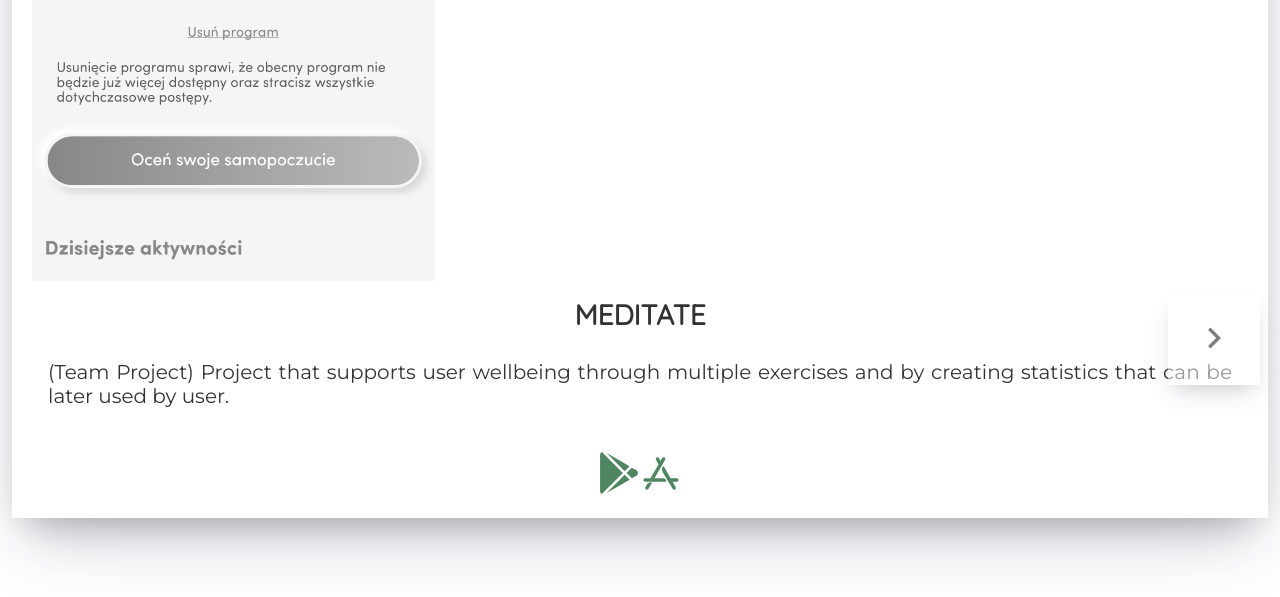
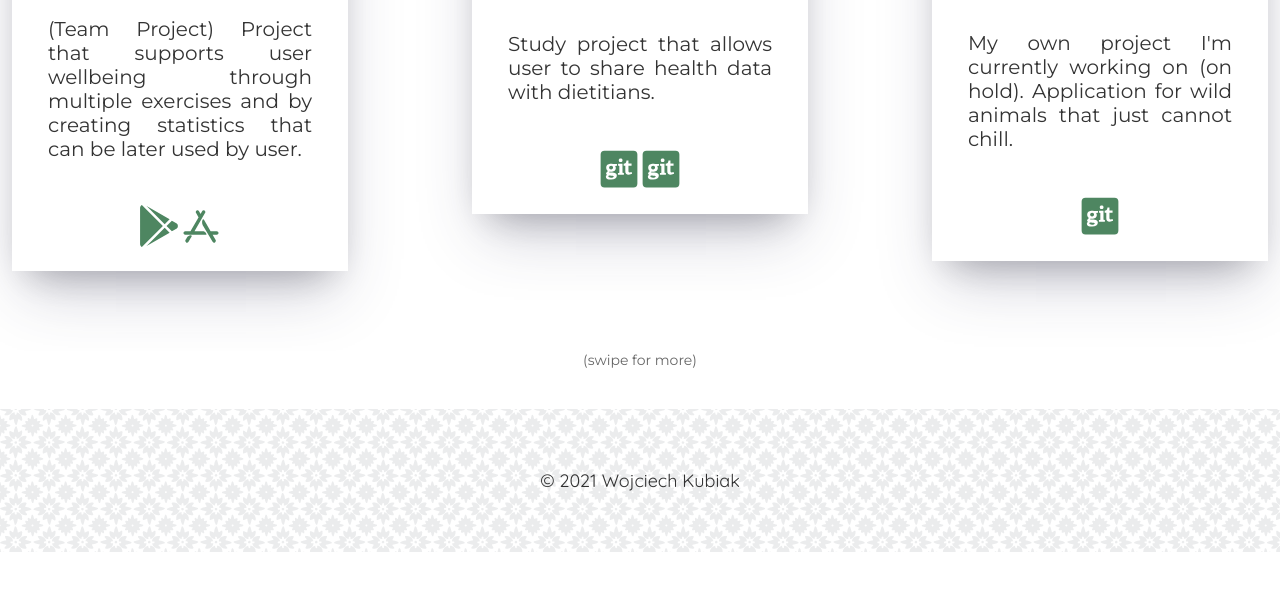
Before and after one commit to wojciechkubiak/www, a Next.js app: page /projects in a window 1280 px wide. Shown: the part 2071-2668 px from the top of the page. After the commit the page ends 2623 px from the top, so only its background shows below. Built offline with nearby package versions, Linux system fonts and the light colour scheme.

Commit message:
Boundary fix

```diff
--- a/containers/projects-container.jsx
+++ b/containers/projects-container.jsx
@@ -13,7 +13,7 @@
   const showNavigation =
     (props.isMobile && Object.keys(props.values).length > 3) ||
     (!props.isMobile && Object.keys(props.values).length > 2) ||
-    width <= 1422;
+    width <= 1222;
 
   return (
     <div className="skills__cards__container">
@@ -22,13 +22,13 @@
       )}
       <Swiper
         spaceBetween={100}
-        slidesPerView={width > 1422 ? (props.isMobile ? 3 : 2) : 1}
+        slidesPerView={width > 1222 ? (props.isMobile ? 3 : 2) : 1}
         loop={false}
         onInit={(handler) => setSwipe(handler)}
         onActiveIndexChange={(slider) => {
           const l = Object.keys(props.values).length;
           setShowPrev(slider.activeIndex !== 0);
-          if (width <= 1422) {
+          if (width <= 1222) {
             setShowNext(slider.activeIndex + 1 !== l);
           } else {
             if (props.isMobile) {
```
